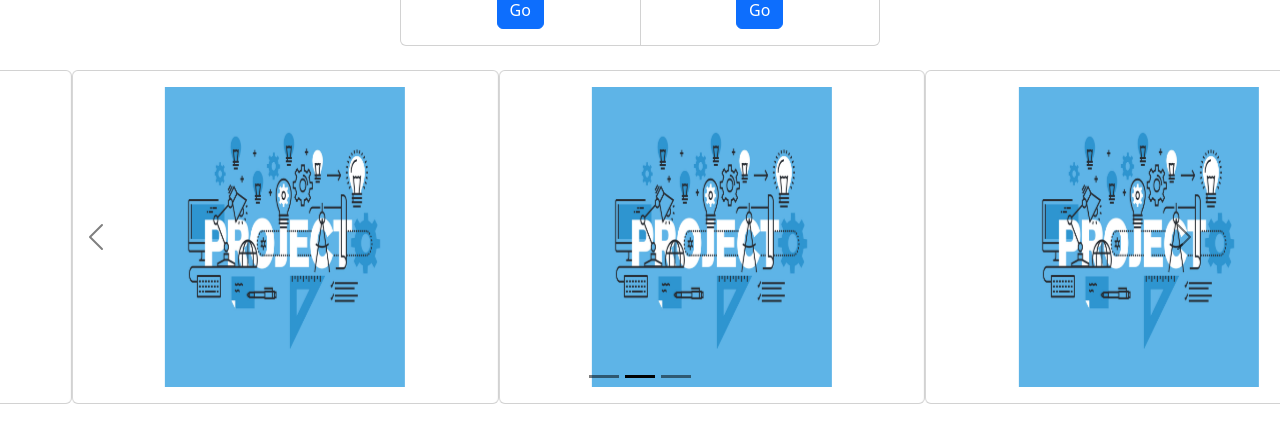
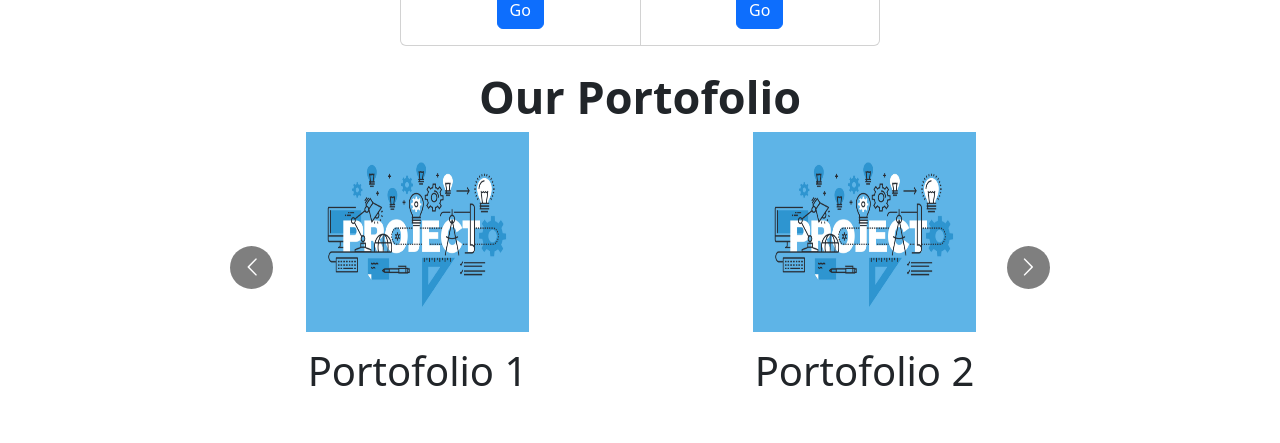
Before and after one commit to senja007/portofolio, a React (Create React App) app: page / in a window 1280 px wide. Shown: the part 405-848 px from the top of the page. Before the commit the page ends 809 px from the top, so only its background shows below. Built offline with nearby package versions, Linux system fonts and the light colour scheme.

Commit message:
Update portofolio

```diff
--- a/src/App.css
+++ b/src/App.css
@@ -44,3 +44,36 @@
   align-content: center;
   flex-wrap: wrap;
 }
+
+.skill {
+  padding: 0 0 50px 0;
+  position: relative;
+}
+
+.skill h2 {
+	font-size: 45px;
+	font-weight: 700;
+}
+.skill p {
+    color: #B8B8B8;
+    font-size: 18px;
+    letter-spacing: 0.8px;
+    line-height: 1.5em;
+    margin: 14px 0 75px 0;
+}
+.skill-slider {
+  width: 80%;
+  margin: 0 auto;
+  position: relative;
+}
+.skill-slider .item img {
+  width: 50%;
+  margin: 0 auto 15px auto;
+}
+.background-image-left {
+  top: 28%;
+  position: absolute;
+  bottom: 0;
+  width: 40%;
+  z-index: -4;
+}
--- a/src/component/Portofolio.js
+++ b/src/component/Portofolio.js
@@ -1,93 +1,58 @@
-import { Card, CardGroup, Carousel, Col, } from "react-bootstrap";
+import { Container, Row, Col } from "react-bootstrap";
+import Carousel from "react-multi-carousel";
+import "react-multi-carousel/lib/styles.css";
 import React, { useState } from "react";
 import portof1 from "../assets/img/Project.jpg"
 
 export const Portofolio = () => {
-    const [index, setIndex] = useState(0);
-
-    const handleSelect = (selectedIndex, e) => {
-        setIndex(selectedIndex);
+    const responsive = {
+        superLargeDesktop: {
+            breakpoint: { max : 4000, min: 3000 },
+            items: 5
+        },
+        desktop: {
+            breakpoint: { max: 3000, min: 1024 },
+            items: 3
+        },
+        tablet: {
+            breakpoint: { max: 1024, min: 464 },
+            items: 2
+        },
+        mobile: {
+            breakpoint: {max: 464, min: 0},
+            items: 1
+        }
     };
 
     return (
-        <section id="portofolio">
-            <Carousel variant="dark" activeIndex={index} onSelect={handleSelect} height={90} width={40}>
-                <Carousel.Item>
-                    <CardGroup>
-                    <Col md={4}>
-                        <Card>
-                            <Card.Body>
-                                <img src={portof1} height={300} width={240} />
-                            </Card.Body>
-                        </Card>
+        <section className="skill" id="portofolio">
+            <Container>
+                <Row>
+                    <Col size={12}>
+                        <div  className="skill-bx wow zoomIn">
+                            <h2>Our Portofolio</h2>
+                            <Carousel responsive={responsive} infinite={true} className="owl-carousel owl-theme skill-slider">
+                                <div className="item">
+                                    <img height={200} width={120} src={portof1} alt="portof1" />
+                                    <h1>Portofolio 1</h1>
+                                </div>
+                                <div className="item">
+                                    <img height={200} width={120} src={portof1} alt="portof2" />
+                                    <h1>Portofolio 2</h1>
+                                </div>
+                                <div className="item">
+                                    <img height={200} width={120} src={portof1} alt="portof3" />
+                                    <h1>Portofolio 3</h1>
+                                </div>
+                                <div className="item">
+                                    <img height={200} width={120} src={portof1} alt="portof4" />
+                                    <h1>Portofolio 4</h1>
+                                </div>
+                            </Carousel>
+                        </div>
                     </Col>
-                    <Col md={4}>
-                        <Card>
-                            <Card.Body>
-                                <img src={portof1} height={300} width={240} />
-                            </Card.Body>
-                        </Card>
-                    </Col>
-                    <Col md={4}>
-                        <Card>
-                            <Card.Body>
-                                <img src={portof1} height={300} width={240} />
-                            </Card.Body>
-                        </Card>
-                    </Col>
-                    </CardGroup>
-                </Carousel.Item>
-                <Carousel.Item>
-                    <CardGroup>
-                    <Col md={4}>
-                        <Card>
-                            <Card.Body>
-                            <img src={portof1} height={300} width={240} />
-                            </Card.Body>
-                        </Card>
-                    </Col>
-                    <Col md={4}>
-                        <Card>
-                            <Card.Body>
-                            <img src={portof1} height={300} width={240} />
-                            </Card.Body>
-                        </Card>
-                    </Col>
-                    <Col md={4}>
-                        <Card>
-                            <Card.Body>
-                            <img src={portof1} height={300} width={240} />
-                            </Card.Body>
-                        </Card>
-                    </Col>
-                    </CardGroup>
-                </Carousel.Item>
-                <Carousel.Item>
-                    <CardGroup>
-                    <Col md={4}>
-                        <Card>
-                            <Card.Body>
-                            <img src={portof1} height={300} width={240} />
-                            </Card.Body>
-                        </Card>
-                    </Col>
-                    <Col md={4}>
-                        <Card>
-                            <Card.Body>
-                            <img src={portof1} height={300} width={240} />
-                            </Card.Body>
-                        </Card>
-                    </Col>
-                    <Col md={4}>
-                        <Card>
-                            <Card.Body>
-                            <img src={portof1} height={300} width={240} />
-                            </Card.Body>
-                        </Card>
-                    </Col>
-                    </CardGroup>
-                </Carousel.Item>
-            </Carousel>
+                </Row>
+            </Container>
         </section>
     );
 }
```
